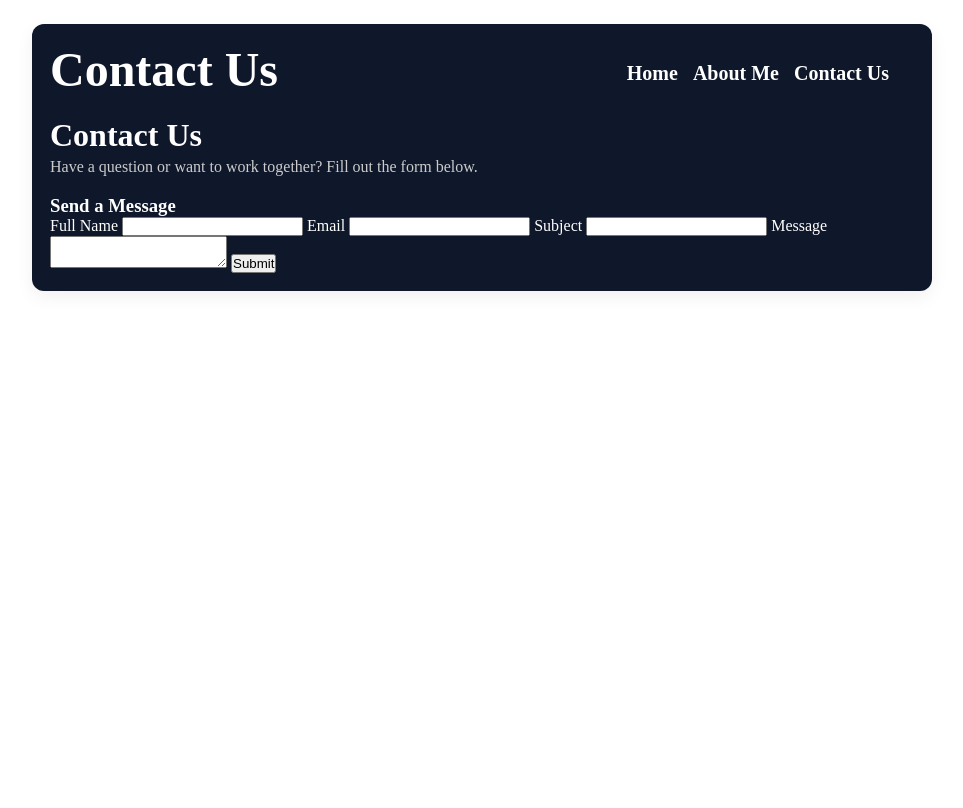
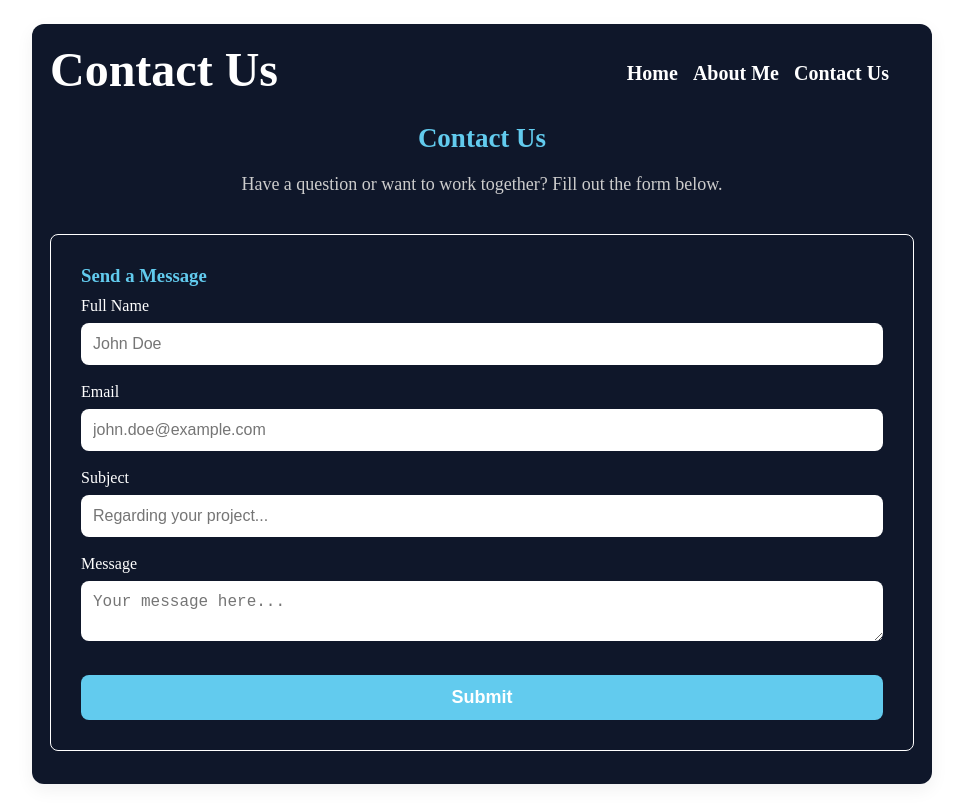
Before and after one commit to Chidelemmanuel/HNG-Profile-card, a plain HTML site: page contact.html in a window 1280 px wide. Shown: the whole page, without its empty margins (158-1121 px from the left). Drawn offline with Linux system fonts and the light colour scheme.

Commit message:
styling done

```diff
--- a/about.css
+++ b/about.css
@@ -13,7 +13,6 @@ body {
 
 .about-profile {
     display: flex;
-    /* justify-content: center; */
     flex-direction: column;
     width: 100%;
     max-width: 900px;
--- a/contact.css
+++ b/contact.css
@@ -13,7 +13,6 @@ body {
 
 .contact-us {
     display: flex;
-    /* justify-content: center; */
     flex-direction: column;
     width: 100%;
     max-width: 900px;
@@ -62,8 +61,53 @@ h2 {
   border: 2px solid #fff;
 }
 
+.intro {
+    text-align: center;
+    font-size: 18px;
+    margin-bottom: 20px;
+    line-height: 1.6;
+}
+
 p {
     color: #ccc;
     line-height: 1.6;
     margin-bottom: 15px;
 }
+
+.details {
+    margin-bottom: 15px;
+    display: flex;
+    flex-direction: column;
+    border: 1px solid #fff;
+    border-radius: 8px;
+    padding: 30px;
+}
+
+#heading {
+    color: #62cbee;
+    margin-bottom: 10px;
+}
+
+input, textarea {
+    background-color: #fff;
+    outline: none;
+    border-radius: 8px;
+    padding: 12px;
+    font-size: 16px;
+    margin-top: 8px;
+    border: none;
+    width: 100%;
+}
+
+#btn{
+    background-color: #62cbee;
+    color: #fff;
+    font-size: 18px;
+    font-weight: bold;
+    padding: 12px;
+    border: none;
+    border-radius: 8px;
+    cursor: pointer;
+    width: 100%;
+    margin-top: 12px;
+}
--- a/contact.html
+++ b/contact.html
@@ -20,22 +20,32 @@
             </div>
         </nav>
 
-        <h1>Contact Us</h1>
-        <p>Have a question or want to work together? Fill out the form below.</p>
+        <section data-testid="test-contact-intro" class="intro">
+            <h1 id="heading">Contact Us</h1>
+            <p>Have a question or want to work together? Fill out the form below.</p>
+        </section>
 
         <div class="details" data-testid="test-contact-form">
-            <h3>Send a Message</h3>
+            <h3 id="heading">Send a Message</h3>
 
             <section>
                 <label for="">Full Name</label>
-                <input type="text" data-testid="test-contact-name">
+                <input type="text" data-testid="test-contact-name" placeholder="John Doe">
+                <br>
+                <br>
                 <label for="">Email</label>
-                <input type="email" name="" id="" test-contact-email>
+                <input type="email" name="" id="" data-testid="test-contact-email" placeholder="john.doe@example.com">
+                <br>
+                <br>
                 <label for="">Subject</label>
-                <input type="text" name="" id="" data-testid="test-contact-subject">
+                <input type="text" name="" id="" data-testid="test-contact-subject" placeholder="Regarding your project...">
+                <br>
+                <br>
                 <label for="">Message</label>
-                <textarea name="" id="" data-testid="test-contact-message" minlength="10"></textarea>
-                <button type="submit" test-contact-submit>Submit</button>
+                <textarea name="" id="" data-testid="test-contact-message" minlength="10" placeholder="Your message here..."></textarea>
+                <br>
+                <br>
+                <button type="submit" test-contact-submit id="btn">Submit</button>
             </section>
         </div>
 
```
